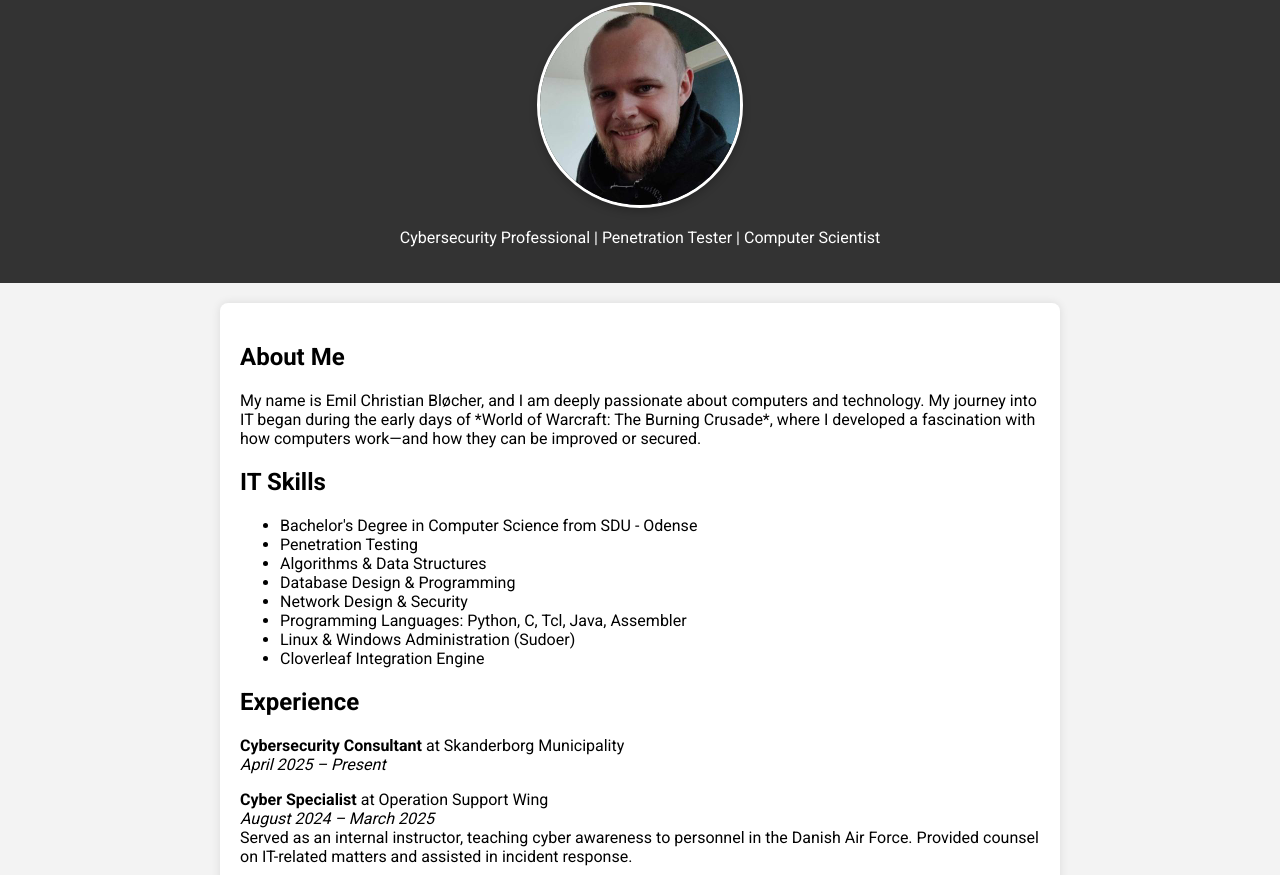
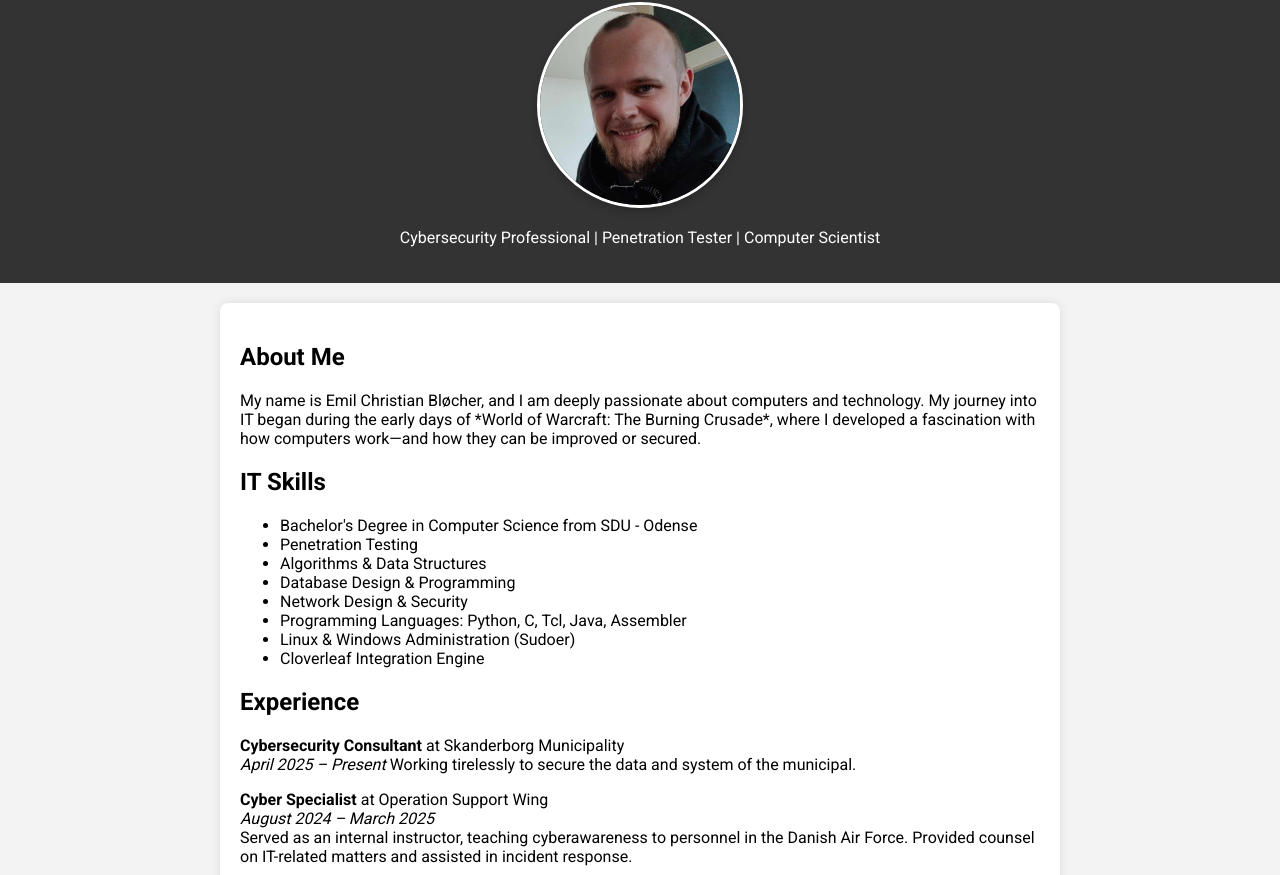
Before and after one commit to Obelicks/homepage, a plain HTML site: page index.html in a window 1280 px wide. Shown: the part 77-952 px from the top of the page. Drawn offline with Linux system fonts and the light colour scheme.

Commit message:
Update index.html

```diff
--- a/index.html
+++ b/index.html
@@ -114,13 +114,14 @@
                     <strong>Cybersecurity Consultant</strong> at Skanderborg Municipality
                     <br>
                     <em>April 2025 – Present</em>
+                    Working tirelessly to secure the data and system of the municipal.
                 </p>
                 <p>
                     <strong>Cyber Specialist</strong> at Operation Support Wing
                     <br>
                     <em>August 2024 – March 2025</em>
                     <br>
-                    Served as an internal instructor, teaching cyber awareness to personnel in the Danish Air Force.
+                    Served as an internal instructor, teaching cyberawareness to personnel in the Danish Air Force.
                     Provided counsel on IT-related matters and assisted in incident response.
                 </p>
                 <p>
```
